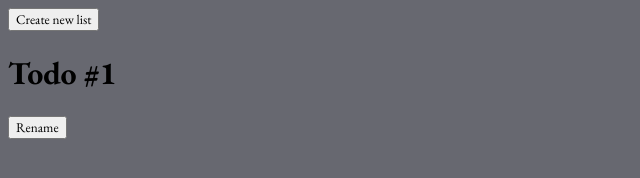
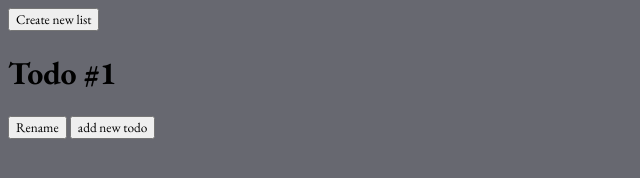
Before and after one commit to Wulver2/todo_list, a website built with webpack: page src/template.html in a window 1280 px wide. Shown: the whole page, without its empty margins (0-640 px from the left). Built offline with nearby package versions, Linux system fonts and the light colour scheme; a web font is replaced by a local one.

Commit message:
added button to add new todo item

```diff
--- a/src/template.html
+++ b/src/template.html
@@ -9,6 +9,7 @@
             <h1>Todo #1</h1>
             <!--may change rename to be an image instead-->
             <button>Rename</button>
+            <button id="newItem">add new todo</button>
             <div class="list">
 
             </div>
```
